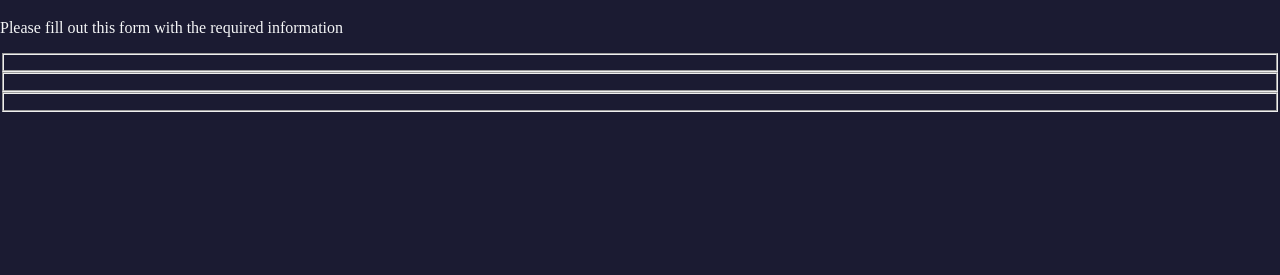
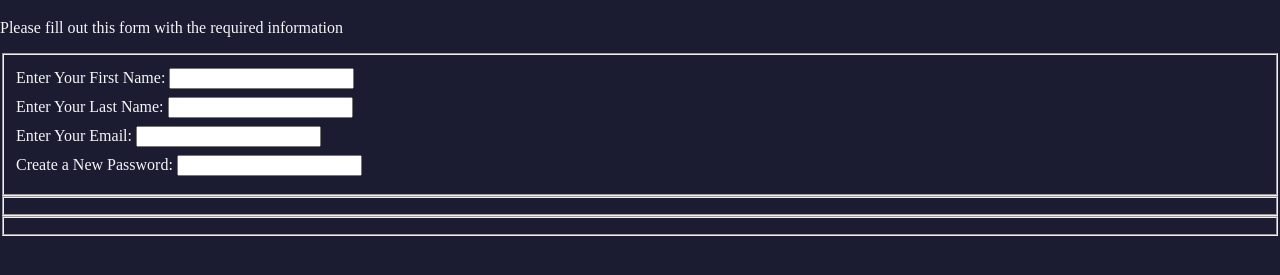
Before and after one commit to nikolas-AI/Reg-Form, a plain HTML site: page index.html in a window 1280 px wide. Shown: the part 61-336 px from the top of the page. Drawn offline with Linux system fonts and the light colour scheme.

Commit message:
working in form

```diff
--- a/index.html
+++ b/index.html
@@ -11,6 +11,18 @@
         <p>Please fill out this form with the required information</p>
         <form action="#" method="post">
             <fieldset>
+                <label for="">Enter Your First Name:
+                    <input type="text">
+                </label>
+                <label for="">Enter Your Last Name:
+                    <input type="text">
+                </label>
+                <label for="">Enter Your Email:
+                    <input type="text">
+                </label>
+                <label for="">Create a New Password:
+                    <input type="text">
+                </label>
 
             </fieldset>
             <fieldset>
--- a/styles.css
+++ b/styles.css
@@ -6,3 +6,8 @@ body {
     color: #f5f6f7;
 
 }
+
+label {
+    display: block;
+    margin: 0.5rem 0;
+}
```
